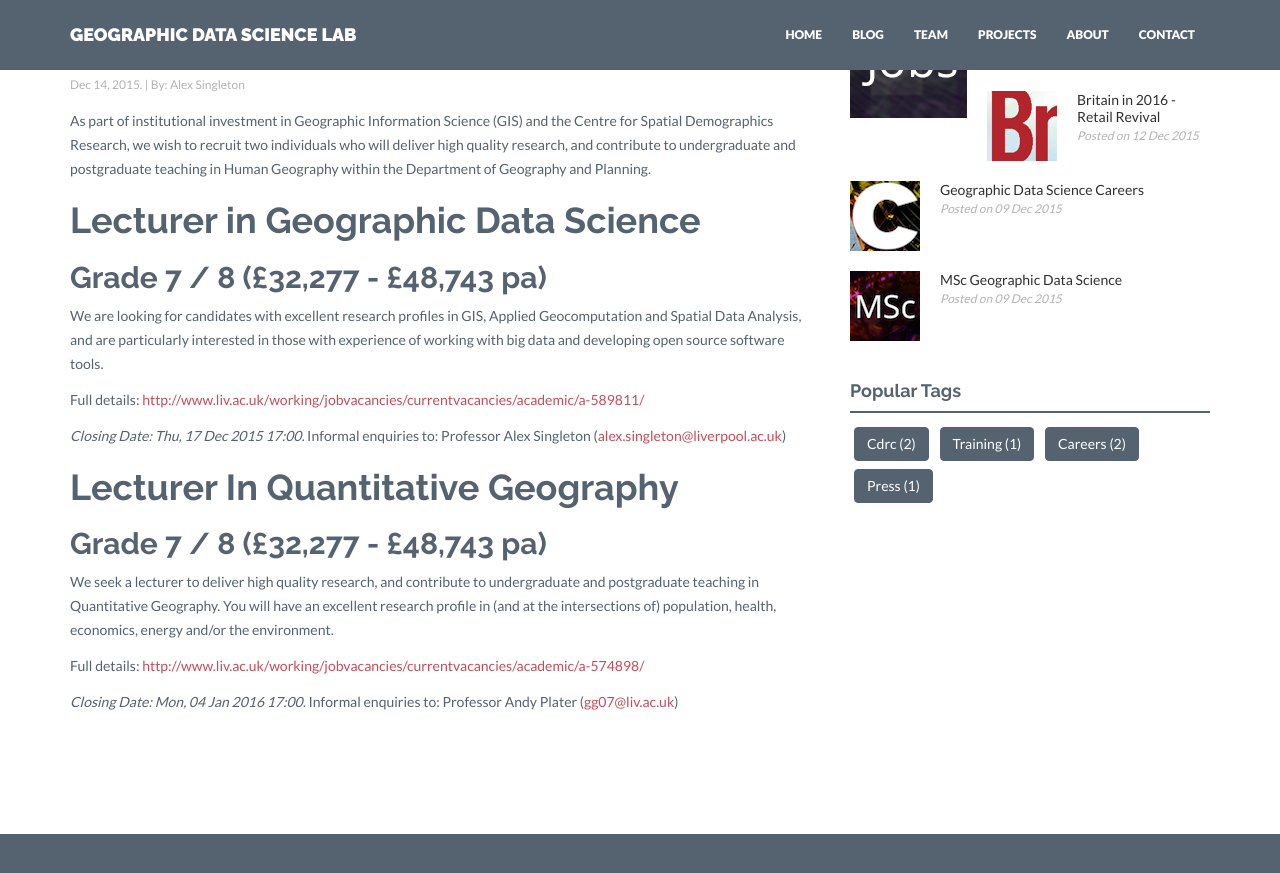
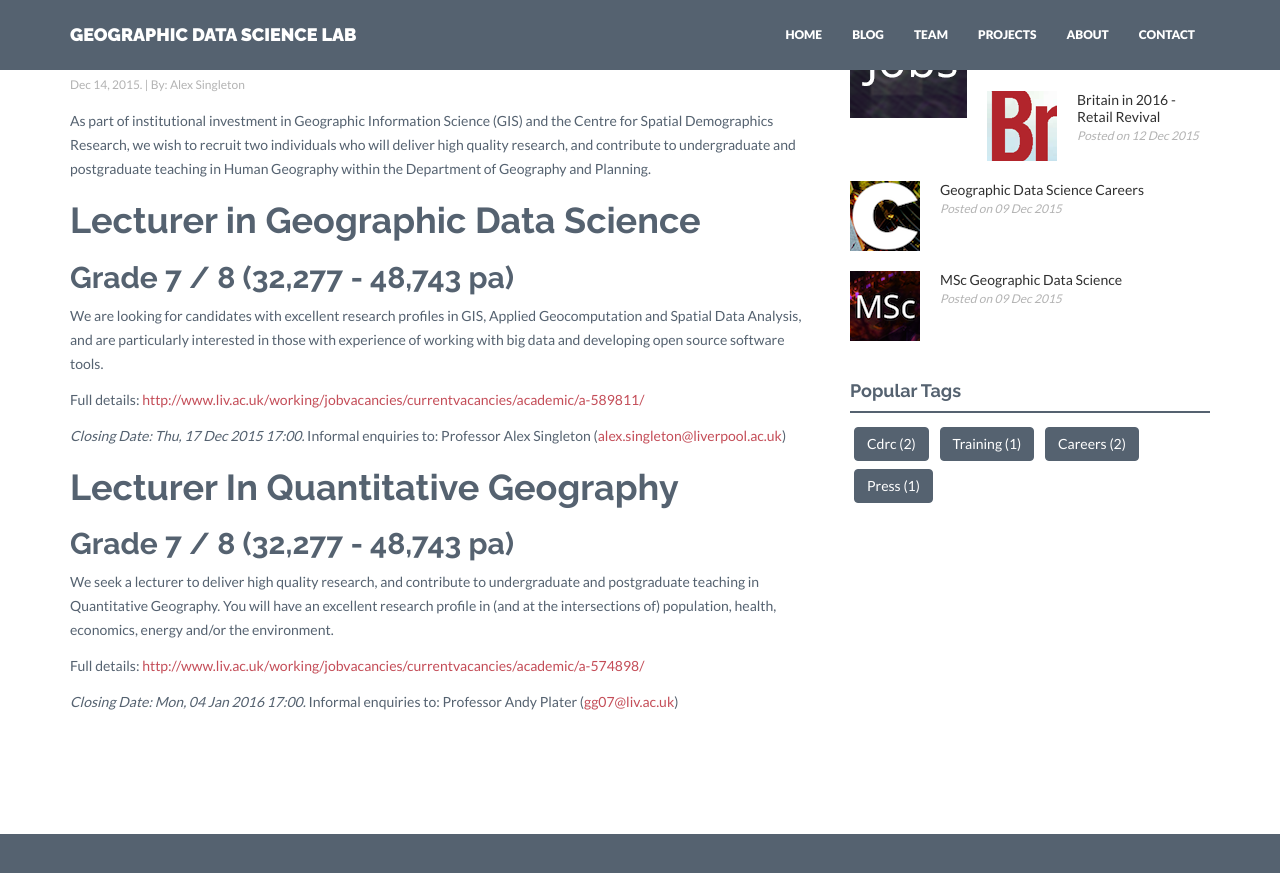
Before and after one commit to alexsingleton/geographicdatascience, a Jekyll site: the page built from _posts/blog/2015-14-12-jobs-gdsl.markdown, in a window 1280 px wide and 900 px high, scrolled down 619 px. Shown: the top 873 px of the window. Built offline with Jekyll 4.4.1, drawn with Linux system fonts in a browser that asks for light colours; nearby versions of some CDN libraries.

Commit message:
gremlins zapped....

```diff
--- a/_posts/blog/2015-14-12-jobs-gdsl.markdown
+++ b/_posts/blog/2015-14-12-jobs-gdsl.markdown
@@ -17,7 +17,7 @@ contribute to undergraduate and postgraduate teaching in Human
 Geography within the Department of Geography and Planning.
 
 #Lecturer in Geographic Data Science
-##Grade 7 / 8 (£32,277 - £48,743 pa)
+##Grade 7 / 8 (32,277 - 48,743 pa)
 
 We are looking for candidates with excellent research profiles in GIS,
 Applied Geocomputation and Spatial Data Analysis, and are particularly
@@ -30,7 +30,7 @@ Full details: [http://www.liv.ac.uk/working/jobvacancies/currentvacancies/academ
 Informal enquiries to: Professor Alex Singleton ([alex.singleton@liverpool.ac.uk](mailto:alex.singleton@liverpool.ac.uk))
 
 #Lecturer In Quantitative Geography
-##Grade 7 / 8 (£32,277 - £48,743 pa)
+##Grade 7 / 8 (32,277 - 48,743 pa)
 
 We seek a lecturer to deliver high quality research, and contribute to
 undergraduate and postgraduate teaching in Quantitative Geography.
```
